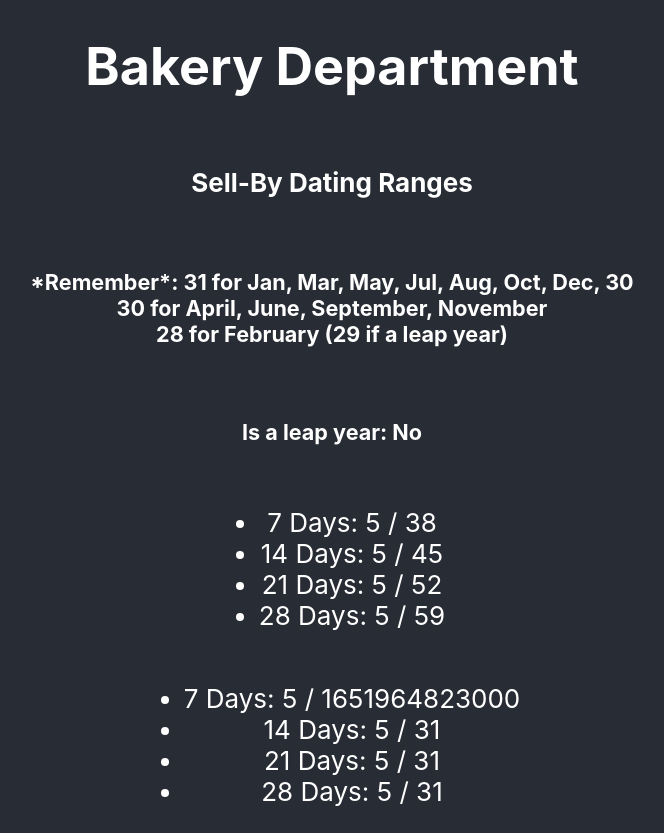
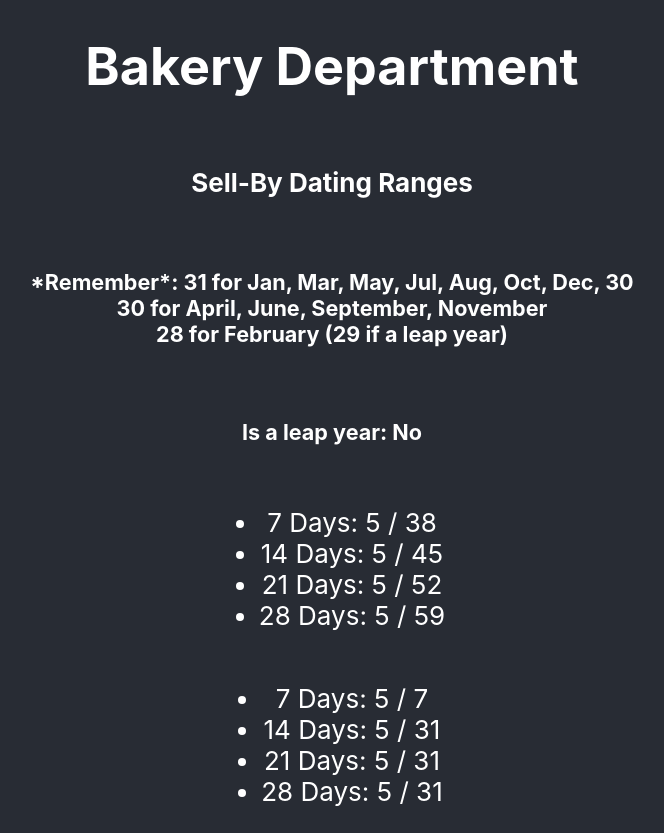
Before and after one commit to MWeber313/bakery-logging-app, a React (Create React App) app in the folder bakery-app/: page / in a window 1280 px wide. Shown: the whole page, without its empty margins (308-972 px from the left). Built offline with nearby package versions, Linux system fonts and the light colour scheme.

Commit message:
Through the useEffect hook, I was able to figure out how to set UTC dates 7 days from now

```diff
--- a/bakery-app/src/App.js
+++ b/bakery-app/src/App.js
@@ -11,7 +11,7 @@ function App() {
   const [twentyeightDays, setTwentyeightDays] = useState(today.getUTCDate())
 
   useEffect(() => {
-    setSevenDays(today.setUTCDate(7));
+    setSevenDays(today.getUTCDate(today.setUTCDate(today.getUTCDate()+7)));
   })
   console.log(today)
   console.log('7 days', sevenDays)
```
